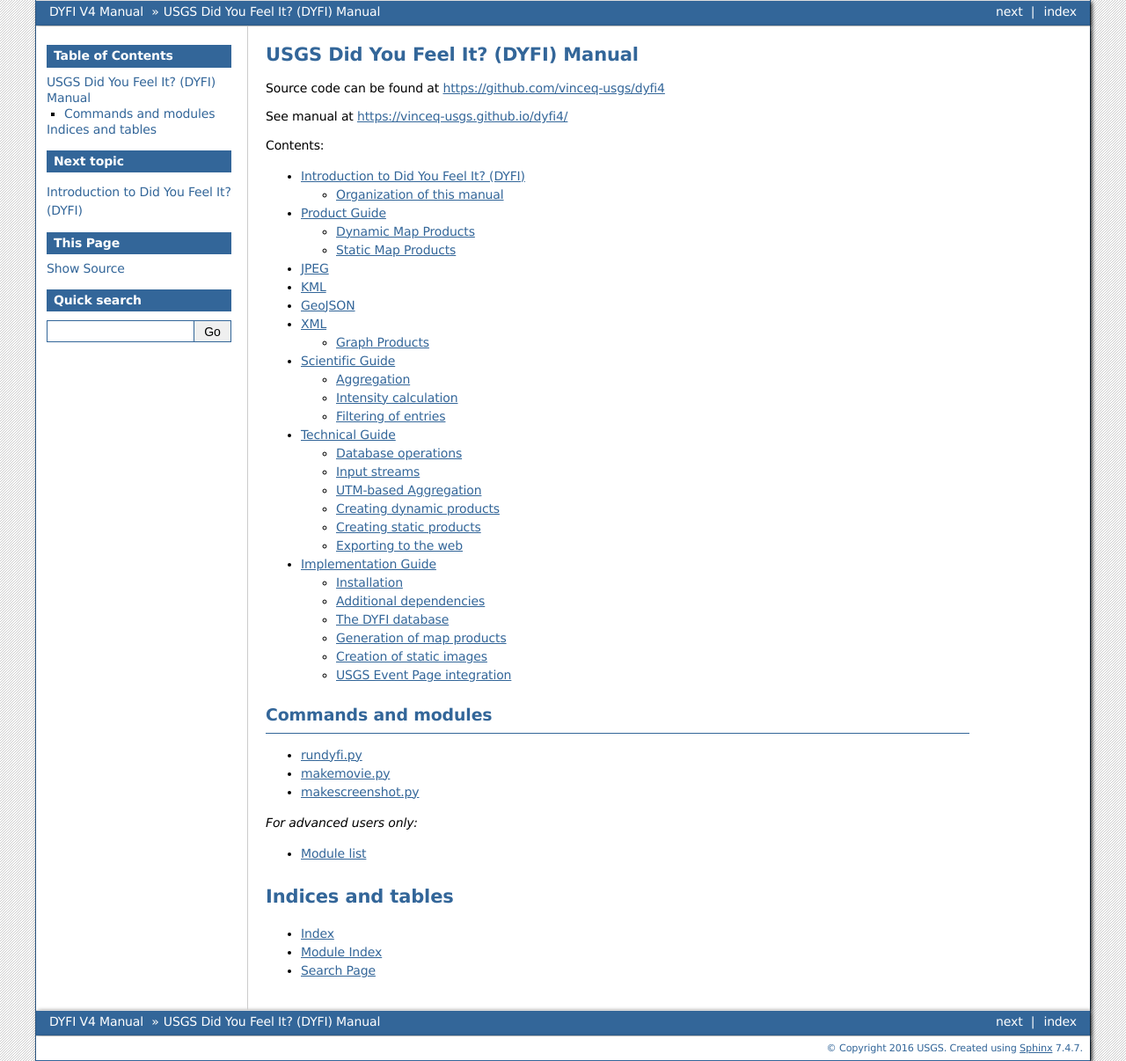
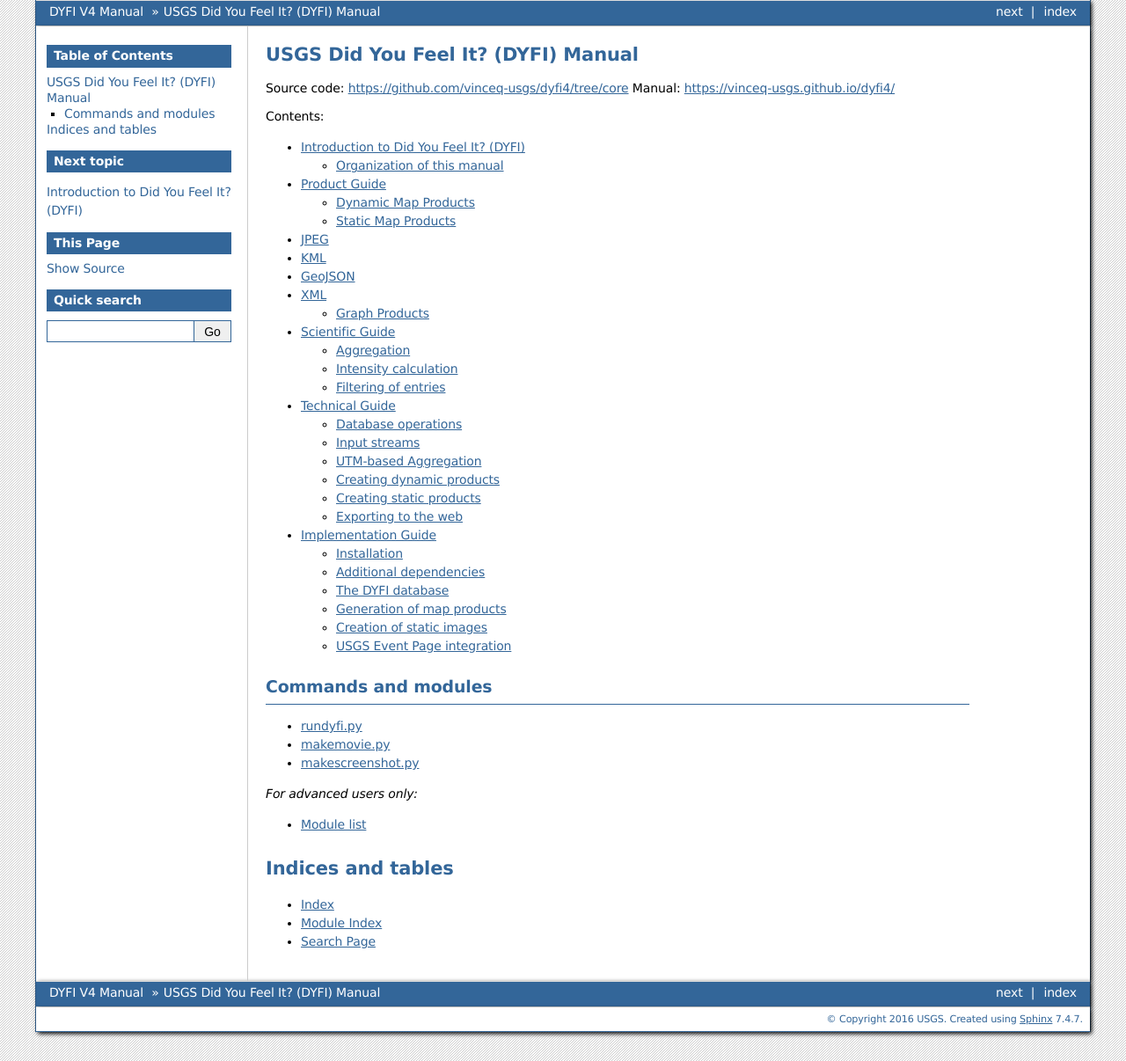
Before and after one commit to vinceq-usgs/dyfi4, a Sphinx documentation site: the page built from docs/index.rst, in a window 1280 px wide. Shown: the whole page at 88% size. Built offline with Sphinx 7.4.7, drawn with Linux system fonts in a browser that asks for light colours; pages that are not in the unit, such as notebooks, are missing from menus.

Commit message:
Doc changes

```diff
--- a/README.rst
+++ b/README.rst
@@ -18,6 +18,9 @@
 DYFI was developed to tap the abundant information available about earthquakes from the people who experience them. By taking advantage of the vast number of Internet users, we can get a more complete description of what people experienced, the effects of an earthquake, and the extent of damage.
 
 This version (Version 4) is written in Python and is under development.
+
+Source code: https://github.com/vinceq-usgs/dyfi4/tree/core
+Manual: https://vinceq-usgs.github.io/dyfi4/
 
 INSTALLATION
 
--- a/docs/index.rst
+++ b/docs/index.rst
@@ -6,9 +6,8 @@
 USGS Did You Feel It? (DYFI) Manual
 ===================================
 
-Source code can be found at https://github.com/vinceq-usgs/dyfi4
-
-See manual at https://vinceq-usgs.github.io/dyfi4/
+Source code: https://github.com/vinceq-usgs/dyfi4/tree/core
+Manual: https://vinceq-usgs.github.io/dyfi4/
 
 Contents:
 
```
